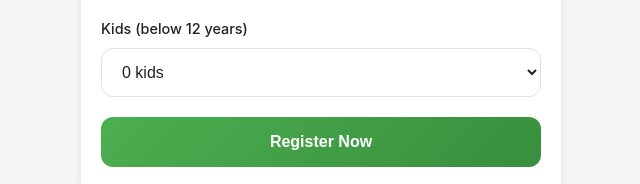
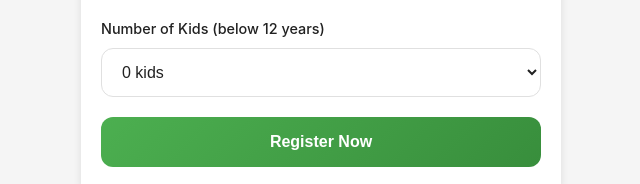
Before and after one commit to MightySuz/food-event-scanner, a plain HTML site: page index.html in a window 1280 px wide. Shown: the part 739-923 px from the top of the page, 319-959 px from the left. Drawn offline with Linux system fonts and the light colour scheme.

Commit message:
Update index.html

```diff
--- a/index.html
+++ b/index.html
@@ -78,7 +78,7 @@
                     </div>
 
                     <div class="form-group">
-                        <label for="kidsCount">Kids (below 12 years)</label>
+                        <label for="kidsCount">Number of Kids (below 12 years)</label>
                         <select id="kidsCount" name="kidsCount">
                             <option value="0">0 kids</option>
                             <option value="1">1 kid</option>
```
